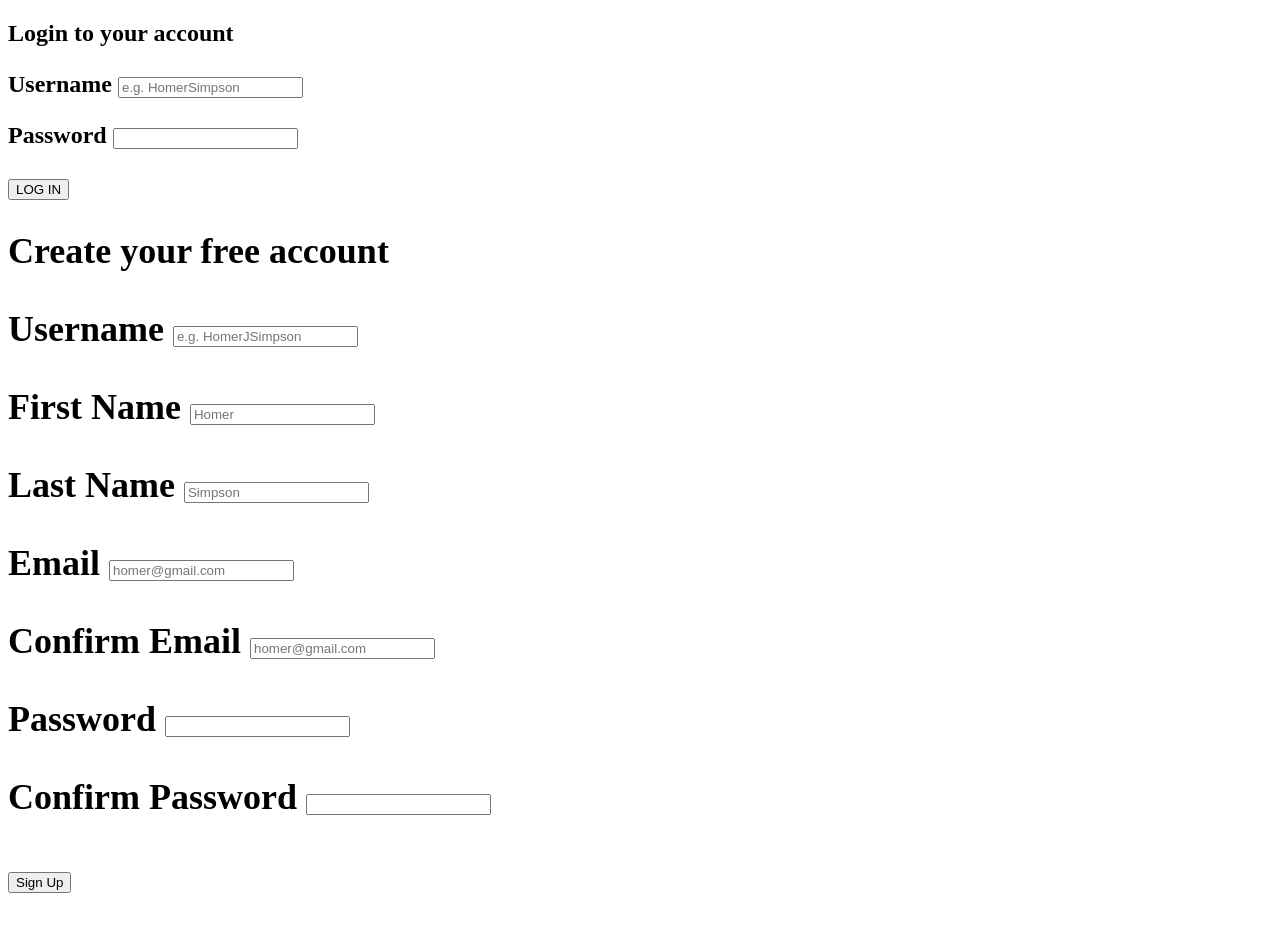
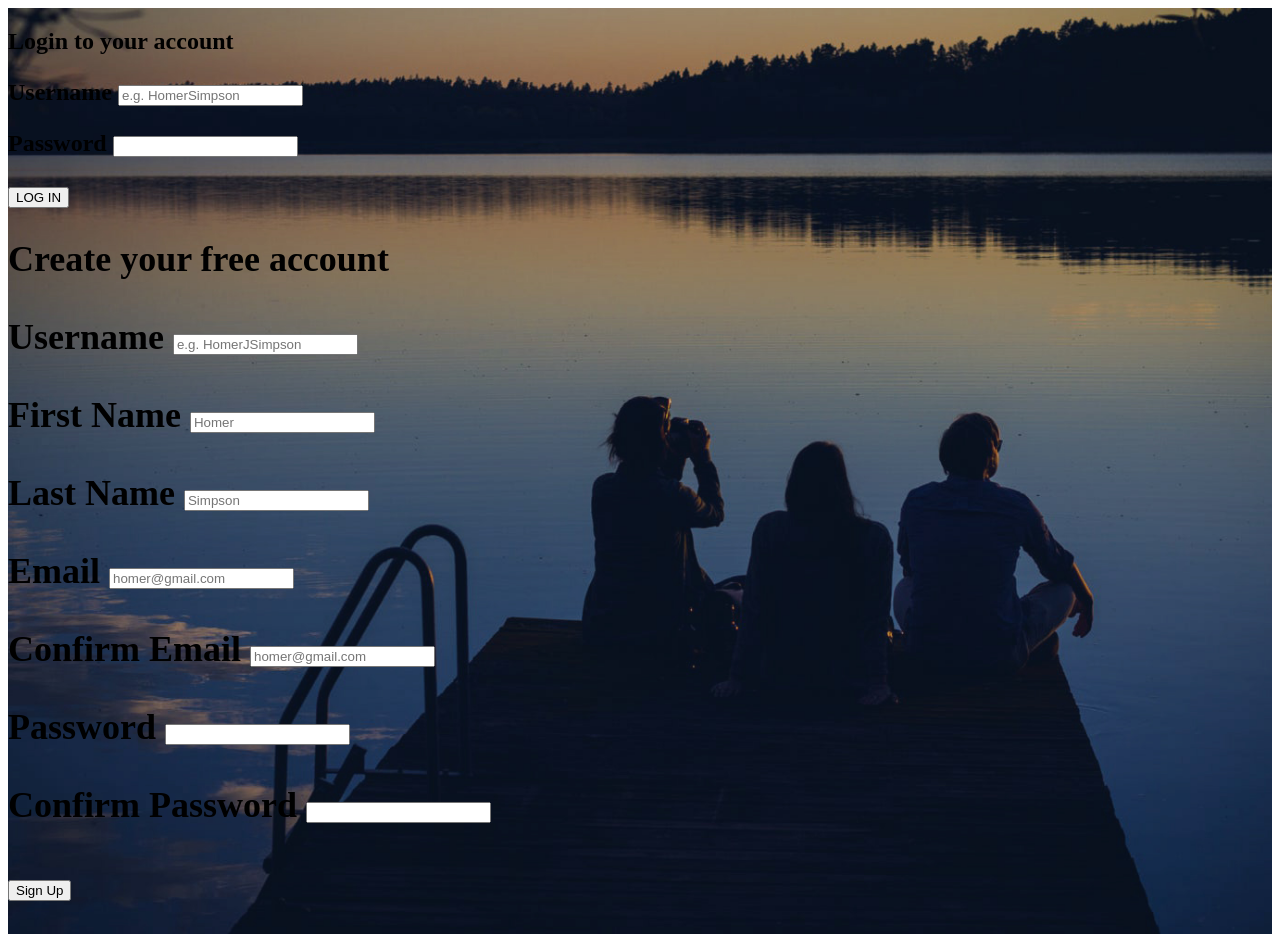
Before and after one commit to MikeG212/staccato, a PHP site: page /register.php in a window 1280 px wide. Before the commit the page ends 893 px from the top, so only its background shows below. Run offline with PHP 8.4, Linux system fonts and the light colour scheme.

Commit message:
Add and style background for register page

```diff
--- /dev/null
+++ b/assets/css/register.css
@@ -0,0 +1,9 @@
+#background {
+    background-color: green;
+    background-image: url(../images/bg.jpg);
+    background-position: center;
+    background-size: cover;
+    display: table;
+    height: 100%;
+    width: 100%;
+}
--- a/index.php
+++ b/index.php
@@ -1,5 +1,8 @@
 <?php
 include("includes/config.php");
+
+//session_destroy(); LOGOUT MANUALLY
+
     if(isset($_SESSION['userLoggedIn'])) {
         $userLoggedIn = $_SESSION['userLoggedIn'];
     }
--- a/register.php
+++ b/register.php
@@ -20,8 +20,10 @@
 <html>
 <head>
     <title>Welcome to Stacatto</title>
+    <link rel="stylesheet" href="assets/css/register.css">
 </head>
 <body>
+    <div id="background">
         <div id="inputContainer">
             <form id="loginForm" action="register.php" method="POST">
                 <h2>Login to your account<h2>
@@ -80,6 +82,7 @@
 
                 <button type="submit" name="signUpButton">Sign Up</button>
             </form>
+        </div>
     <div>
 </body>
 </html>
```
Also changed, not shown: assets/images/bg.jpg (added). Lines whose indentation alone changed are shown as unchanged.
